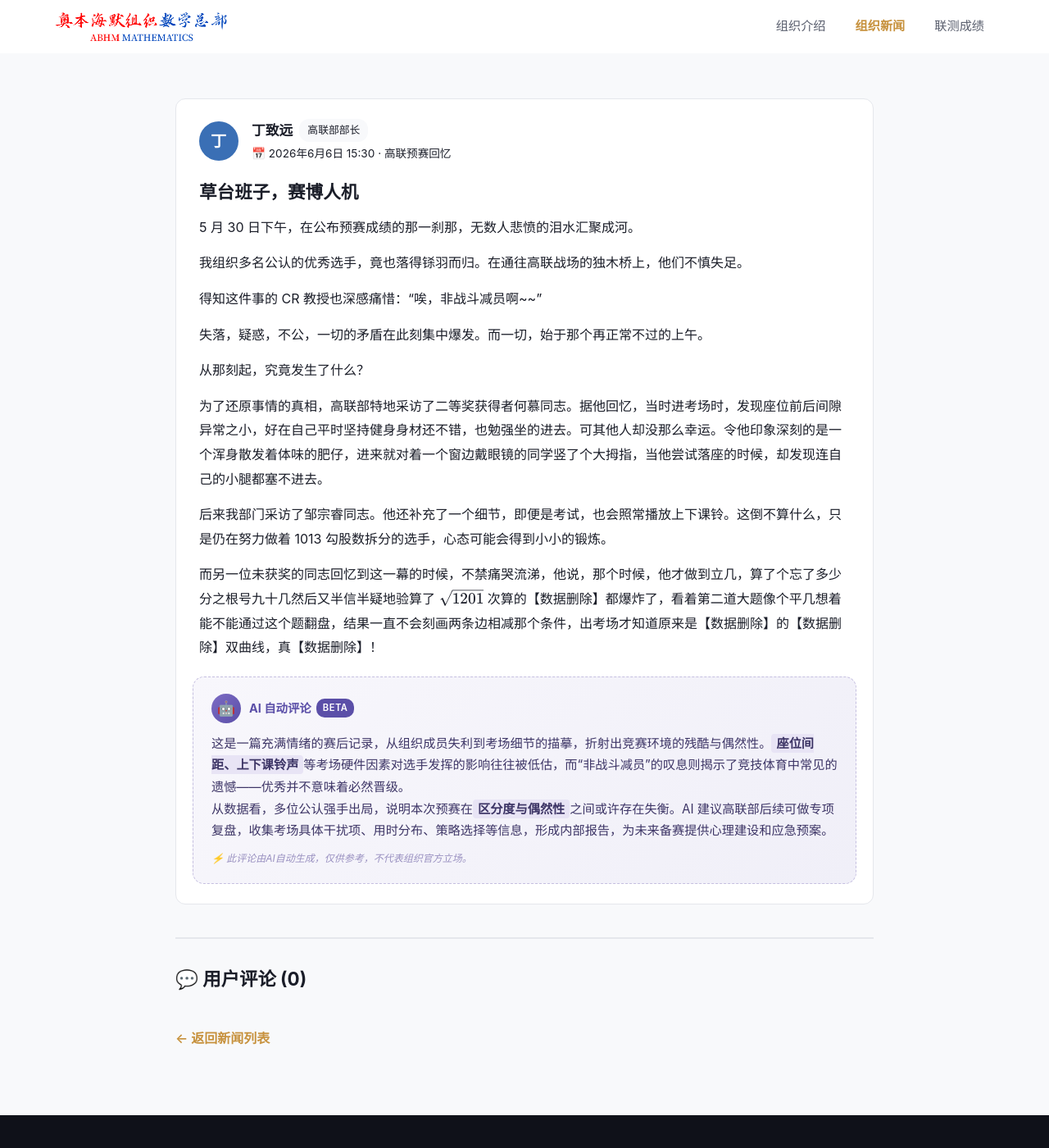
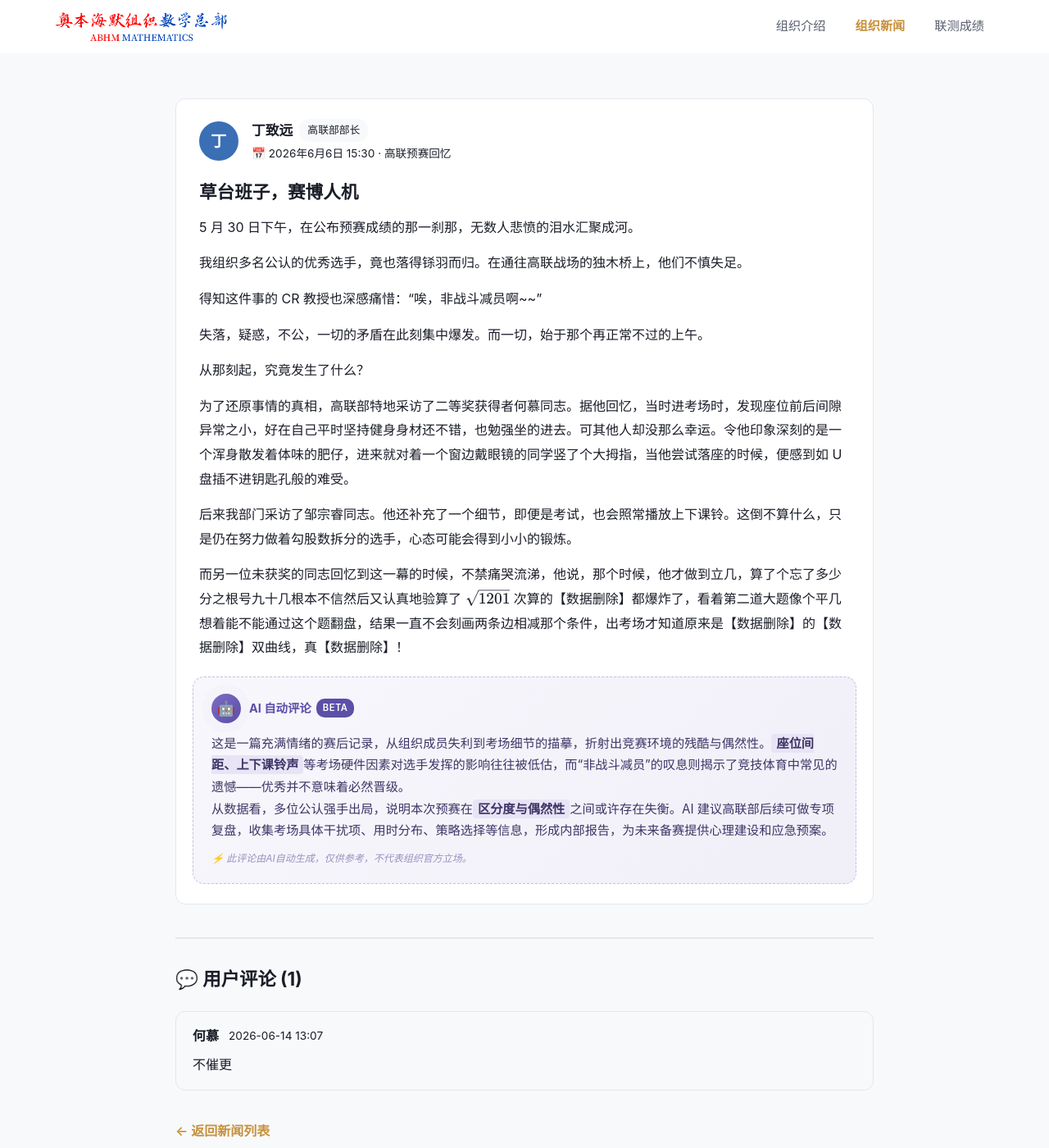
Before and after one commit to StrawberryMilkA/strawberrymilka.github.io, a Jekyll site: the page built from _news/2026-06-06-gaolian-preliminary.md, in a window 1280 px wide and 1400 px high. Shown: the whole window at 82% size. Built offline with Jekyll 4.4.1, drawn with Linux system fonts in a browser that asks for light colours.

Commit message:
upd news

```diff
--- a/_data/news_comments.json
+++ b/_data/news_comments.json
@@ -5,6 +5,12 @@
     },
     {
       "news_id": 2,
-      "comments": [ ]
+      "comments": [
+        {
+          "author": "何慕",
+          "date": "2026-06-14 13:07",
+          "content": "不催更"
+        }
+      ]
     }
   ]
--- a/_news/2026-06-06-gaolian-preliminary.md
+++ b/_news/2026-06-06-gaolian-preliminary.md
@@ -29,8 +29,8 @@ extra_scripts: '<script src="/assets/js/news.js"></script>'
 
 从那刻起，究竟发生了什么？
 
-为了还原事情的真相，高联部特地采访了二等奖获得者何慕同志。据他回忆，当时进考场时，发现座位前后间隙异常之小，好在自己平时坚持健身身材还不错，也勉强坐的进去。可其他人却没那么幸运。令他印象深刻的是一个浑身散发着体味的肥仔，进来就对着一个窗边戴眼镜的同学竖了个大拇指，当他尝试落座的时候，却发现连自己的小腿都塞不进去。
+为了还原事情的真相，高联部特地采访了二等奖获得者何慕同志。据他回忆，当时进考场时，发现座位前后间隙异常之小，好在自己平时坚持健身身材还不错，也勉强坐的进去。可其他人却没那么幸运。令他印象深刻的是一个浑身散发着体味的肥仔，进来就对着一个窗边戴眼镜的同学竖了个大拇指，当他尝试落座的时候，便感到如 U 盘插不进钥匙孔般的难受。
 
-后来我部门采访了邹宗睿同志。他还补充了一个细节，即便是考试，也会照常播放上下课铃。这倒不算什么，只是仍在努力做着 1013 勾股数拆分的选手，心态可能会得到小小的锻炼。
+后来我部门采访了邹宗睿同志。他还补充了一个细节，即便是考试，也会照常播放上下课铃。这倒不算什么，只是仍在努力做着勾股数拆分的选手，心态可能会得到小小的锻炼。
 
-而另一位未获奖的同志回忆到这一幕的时候，不禁痛哭流涕，他说，那个时候，他才做到立几，算了个忘了多少分之根号九十几然后又半信半疑地验算了 $\sqrt{1201}$ 次算的【数据删除】都爆炸了，看着第二道大题像个平几想着能不能通过这个题翻盘，结果一直不会刻画两条边相减那个条件，出考场才知道原来是【数据删除】的【数据删除】双曲线，真【数据删除】！
+而另一位未获奖的同志回忆到这一幕的时候，不禁痛哭流涕，他说，那个时候，他才做到立几，算了个忘了多少分之根号九十几根本不信然后又认真地验算了 $\sqrt{1201}$ 次算的【数据删除】都爆炸了，看着第二道大题像个平几想着能不能通过这个题翻盘，结果一直不会刻画两条边相减那个条件，出考场才知道原来是【数据删除】的【数据删除】双曲线，真【数据删除】！
```
